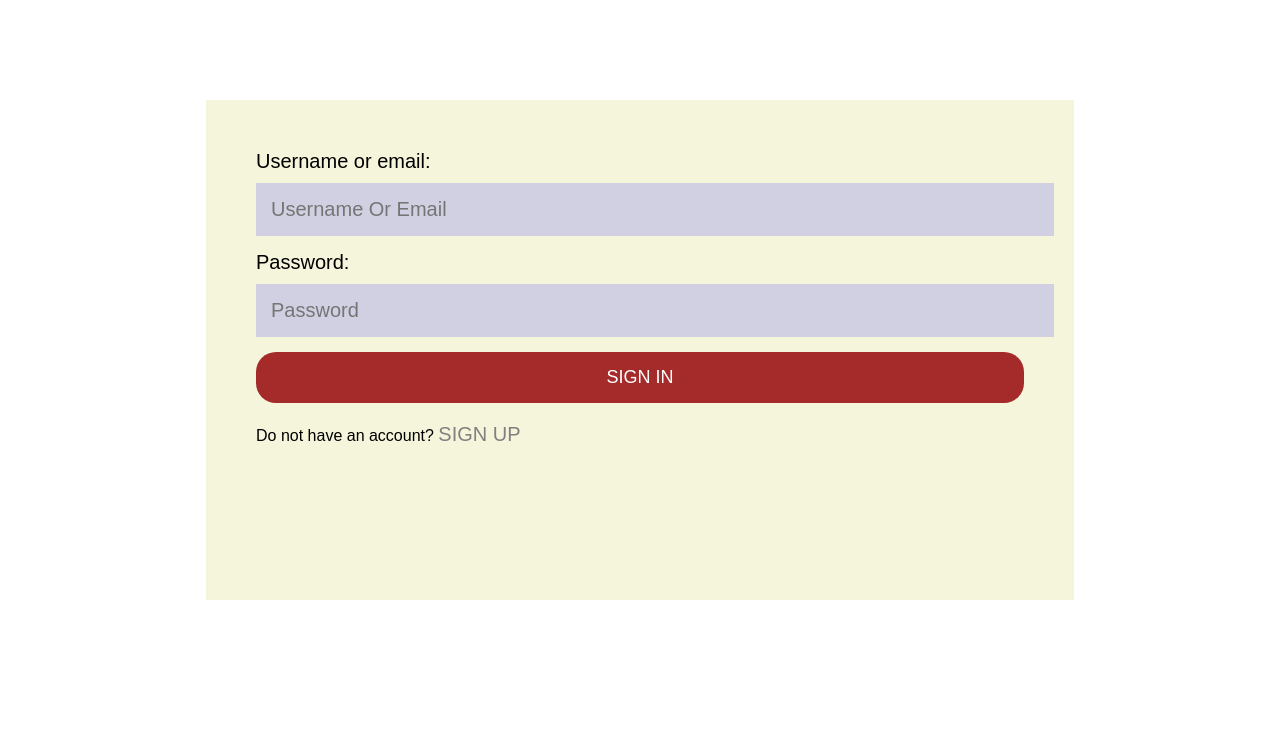
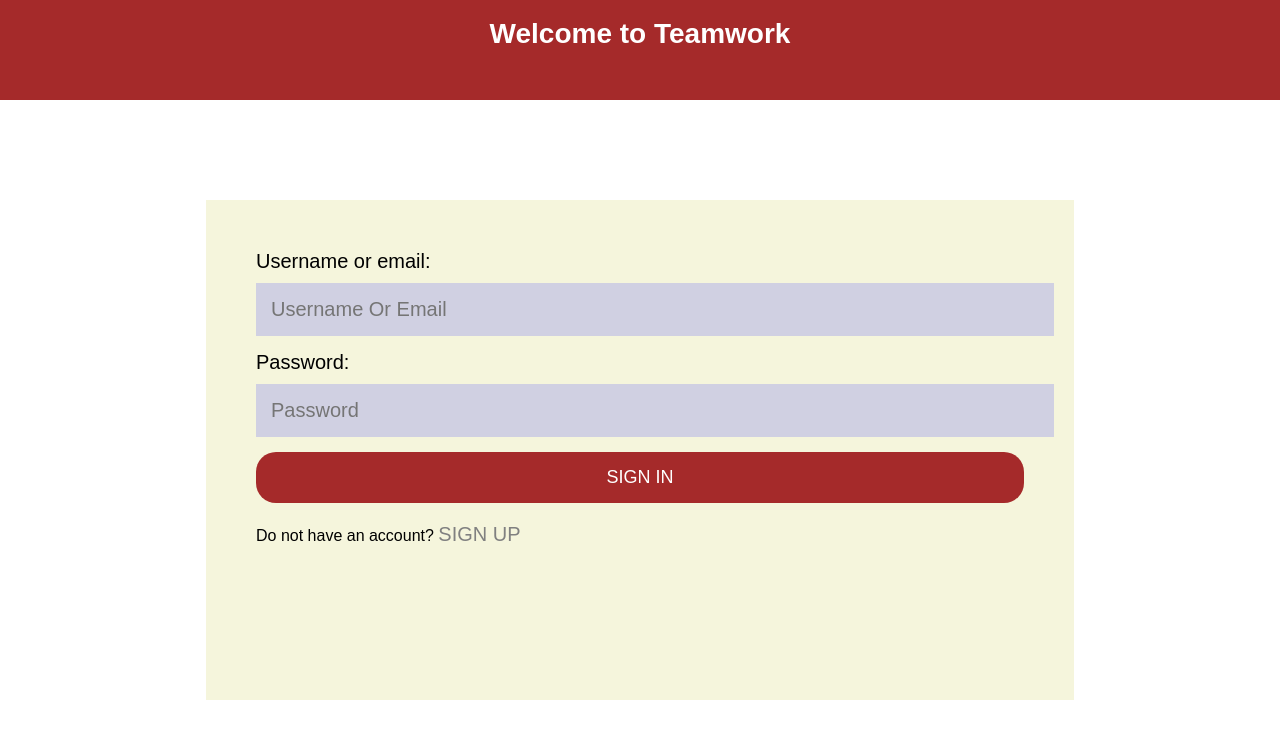
Before and after one commit to Gilbertelnino/twork, a website: page ui/html/index.html in a window 1280 px wide. Drawn offline with Linux system fonts and the light colour scheme.

Commit message:
welcome message

```diff
--- /dev/null
+++ b/server/modals/signin.js
@@ -0,0 +1,2 @@
+const signin = [];
+export default signin;
--- a/server/routes/signin.js
+++ b/server/routes/signin.js
@@ -1,11 +1,11 @@
 import express from 'express';
 import jwt from 'jsonwebtoken';
 import bcrypt from 'bcrypt';
-import signupVal from '../Helpers/employeeVal';
+import signinval from '../modals/signin';
 
 const router = express.Router();
 router.post('/', (req, res, next) => {
-    signupVal.find({ email: req.body.email}, (err, user) => {
+    signinval.find({ email: req.body.email}, (err, user) => {
         if(err){
             res.status(500).json({
                 status: 500,
--- a/ui/css/style.css
+++ b/ui/css/style.css
@@ -6,6 +6,22 @@
 }
 body{
     background-color: #fff;
+}
+header{
+    width: 100% ;
+    background-color: brown;
+    height:100px;
+ }
+nav{
+    text-align: center;
+}
+nav span{
+    padding: 30px
+}
+nav h1{
+    color:white;
+    font-family: Arial, Helvetica, sans-serif;
+    font-size: 28px
 }
 .form{
     margin: 100px auto;
--- a/ui/html/index.html
+++ b/ui/html/index.html
@@ -8,6 +8,11 @@
     <title>signin</title>
 </head>
 <body>
+   <header>
+       <nav><span>
+           <h1>Welcome to Teamwork</h1>
+       </span></nav>
+   </header>
    <form action="app.html" method="get" class="form" id="signin-form">
        <div id="msg"></div>
        <label for="username" class="username usname">Username or email:</label><br>
```
Also changed, not shown: server/Helpers/employeeVal.js (+9 -9 lines), ui/html/signup.html (+5 -0 lines).
